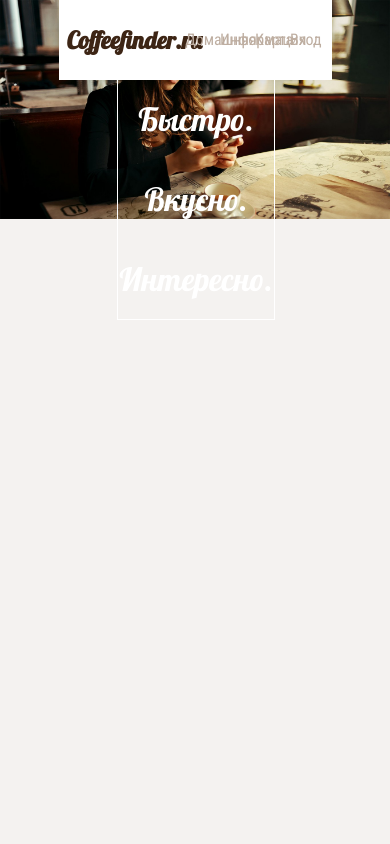
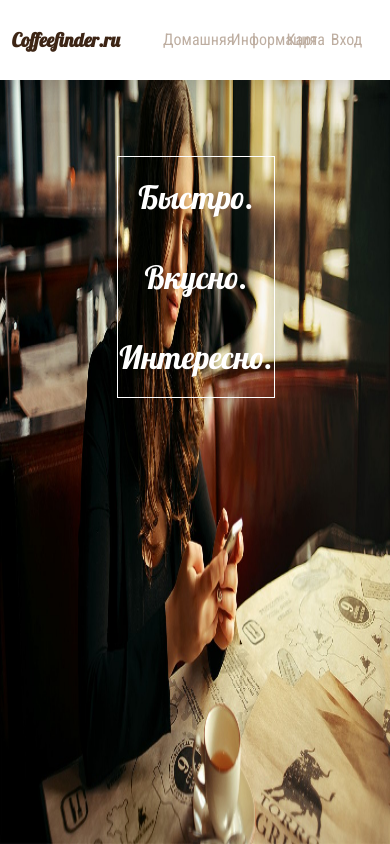
Before and after one commit to pzycloni/coffefinder, a PHP site: page / in a window 390 px wide. Run offline with PHP 8.4, Linux system fonts and the light colour scheme; some web fonts are replaced.

Commit message:
Добавлен медиа запрос 720px

```diff
--- a/index.php
+++ b/index.php
@@ -6,6 +6,7 @@
 
 	<!-- include css files -->
 	<link rel="stylesheet" href="/stylesheets/styles.css">
+	<meta name="viewport" content="width=device-width, user-scalable=no" />
 	<script src="https://ajax.googleapis.com/ajax/libs/jquery/2.2.0/jquery.min.js"></script>
 	<script src="/jsscripts/style.js"></script>
 	<script src="/jsscripts/jquery-mousewheel-master/jquery.mousewheel.js"></script>
@@ -14,6 +15,7 @@
 	<div class="wrapper">
 		<div class="maincontent">
 			<section class="page section-1" data-section="one">
+			<img src="/img/polina-girl-coffee-cafe-full.jpg" alt="" class="img_section-1">
 				<div class="header">
 					<div class="up_border">
 						<div class="turn_block">
--- a/stylesheets/styles.css
+++ b/stylesheets/styles.css
@@ -132,8 +132,14 @@
 }
 
 .section-1 {
-	background: url(/img/polina-girl-coffee-cafe-full.jpg) no-repeat;
+	/*background: url(/img/polina-girl-coffee-cafe-full.jpg) no-repeat;*/
 	background-size: 100%;
+}
+
+.section-1 > img {
+	width: 100%;
+	height: 100%;
+	position: absolute;
 }
 
 .section-2 {
@@ -435,3 +441,21 @@
 	float: left;
 	background: #672326;
 }
+
+@media only screen and (max-width: 720px){
+	.home_text {
+		margin-top: 20%;
+	}
+
+	.header {
+		width: 100%;
+	}
+
+	.home {
+		margin-left: -36%;
+	}
+
+	.turn_block > h4 {
+		font-size: .8em;
+	}
+}
```
